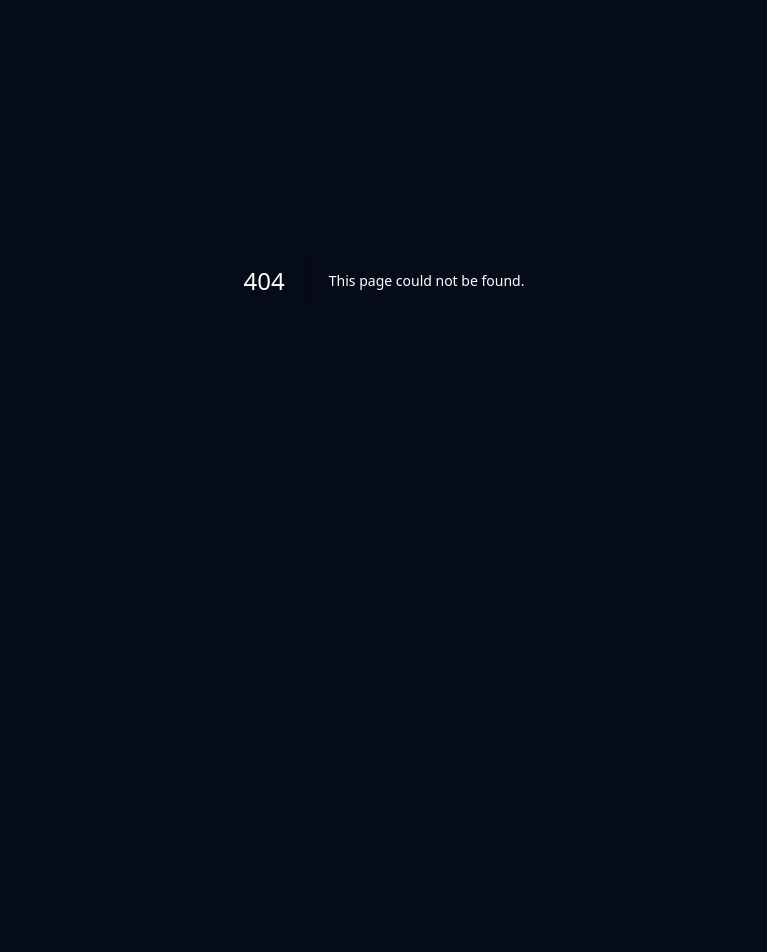
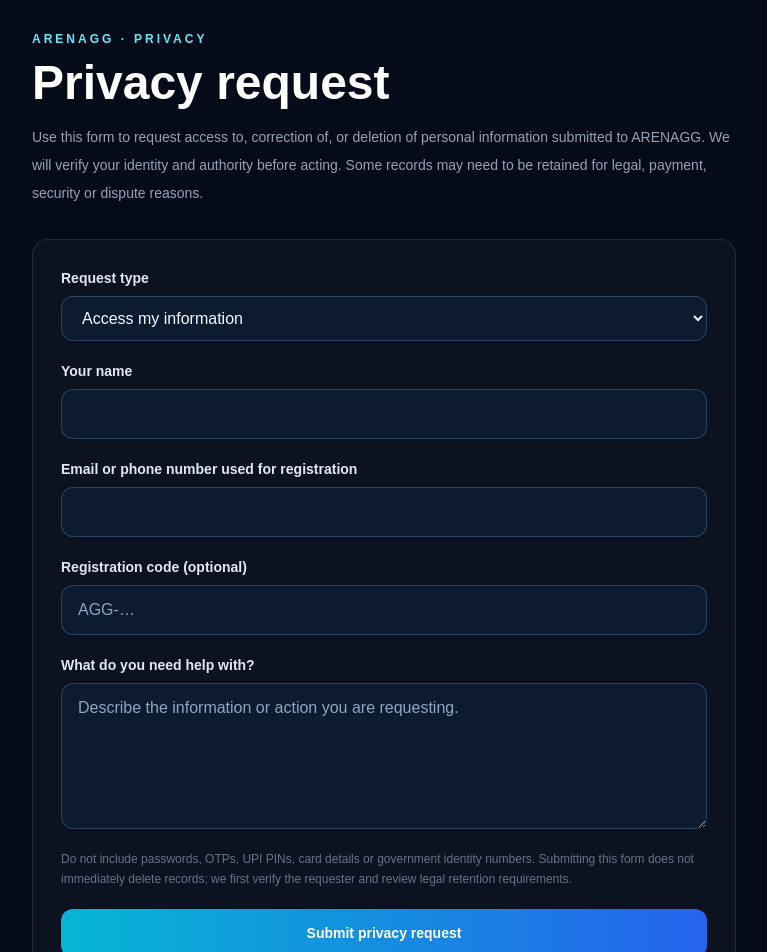
Before and after one commit to MDNOMAANKHAN/arenagg-tournament-app, a Next.js app: page /privacy-request in a window 1280 px wide. Before the commit this address had no page. Shown: the part 120-1072 px from the top of the page, without its empty margins (256-1023 px from the left). Before the commit the page ends 800 px from the top, so only its background shows below. Built offline with nearby package versions, Linux system fonts and the light colour scheme.

Commit message:
Add public privacy request form

```diff
--- /dev/null
+++ b/src/app/(site)/privacy-request/page.tsx
@@ -0,0 +1,46 @@
+'use client';
+
+import { useState } from 'react';
+
+export default function PrivacyRequestPage() {
+  const [busy, setBusy] = useState(false);
+  const [error, setError] = useState('');
+  const [reference, setReference] = useState('');
+  async function submit(event: React.FormEvent<HTMLFormElement>) {
+    event.preventDefault();
+    setBusy(true); setError(''); setReference('');
+    const form = new FormData(event.currentTarget);
+    const body = Object.fromEntries(form.entries());
+    try {
+      const response = await fetch('/api/privacy-requests', {
+        method: 'POST', headers: { 'Content-Type': 'application/json' }, body: JSON.stringify(body),
+      });
+      const result = await response.json().catch(() => ({}));
+      if (!response.ok) { setError(result.error || 'Could not submit your request.'); return; }
+      setReference(result.reference || 'Submitted');
+      event.currentTarget.reset();
+    } catch {
+      setError('Could not submit your request. Please check your connection.');
+    } finally { setBusy(false); }
+  }
+
+  return (
+    <main className="mx-auto w-full max-w-3xl px-4 py-12 sm:px-8 sm:py-16">
+      <p className="text-xs font-black uppercase tracking-[0.25em] text-cyan-300">ARENAGG · Privacy</p>
+      <h1 className="mt-3 text-3xl font-black text-white sm:text-5xl">Privacy request</h1>
+      <p className="mt-4 text-sm leading-7 text-slate-400">Use this form to request access to, correction of, or deletion of personal information submitted to ARENAGG. We will verify your identity and authority before acting. Some records may need to be retained for legal, payment, security or dispute reasons.</p>
+      <form onSubmit={submit} className="mt-8 grid gap-5 rounded-2xl border border-white/10 bg-white/[0.03] p-5 sm:p-7">
+        <div className="grid gap-2"><label htmlFor="request_type" className="text-sm font-semibold text-slate-200">Request type</label><select id="request_type" name="request_type" required className="rounded-xl border border-white/15 bg-slate-900 px-4 py-3 text-white"><option value="access">Access my information</option><option value="correction">Correct my information</option><option value="deletion">Delete my information</option><option value="other">Other privacy question</option></select></div>
+        <div className="grid gap-2"><label htmlFor="requester_name" className="text-sm font-semibold text-slate-200">Your name</label><input id="requester_name" name="requester_name" required minLength={2} maxLength={100} className="rounded-xl border border-white/15 bg-slate-900 px-4 py-3 text-white" /></div>
+        <div className="grid gap-2"><label htmlFor="contact" className="text-sm font-semibold text-slate-200">Email or phone number used for registration</label><input id="contact" name="contact" required minLength={5} maxLength={120} autoComplete="email" className="rounded-xl border border-white/15 bg-slate-900 px-4 py-3 text-white" /></div>
+        <div className="grid gap-2"><label htmlFor="registration_code" className="text-sm font-semibold text-slate-200">Registration code (optional)</label><input id="registration_code" name="registration_code" maxLength={40} placeholder="AGG-…" className="rounded-xl border border-white/15 bg-slate-900 px-4 py-3 text-white" /></div>
+        <div className="grid gap-2"><label htmlFor="details" className="text-sm font-semibold text-slate-200">What do you need help with?</label><textarea id="details" name="details" required minLength={10} maxLength={2000} rows={5} className="rounded-xl border border-white/15 bg-slate-900 px-4 py-3 text-white" placeholder="Describe the information or action you are requesting." /></div>
+        <div aria-hidden="true" className="hidden"><label htmlFor="website">Website</label><input id="website" name="website" tabIndex={-1} autoComplete="off" /></div>
+        <p className="text-xs leading-5 text-slate-500">Do not include passwords, OTPs, UPI PINs, card details or government identity numbers. Submitting this form does not immediately delete records; we first verify the requester and review legal retention requirements.</p>
+        {error && <p role="alert" className="rounded-xl border border-rose-400/20 bg-rose-400/10 p-3 text-sm text-rose-200">{error}</p>}
+        {reference && <p role="status" className="rounded-xl border border-emerald-400/20 bg-emerald-400/10 p-3 text-sm text-emerald-200">Request received. Reference: {reference}. Keep this reference for follow-up.</p>}
+        <button disabled={busy} className="rounded-xl bg-gradient-to-r from-cyan-500 to-blue-600 px-5 py-3.5 text-sm font-black text-white disabled:opacity-50">{busy ? 'Submitting…' : 'Submit privacy request'}</button>
+      </form>
+    </main>
+  );
+}
```
